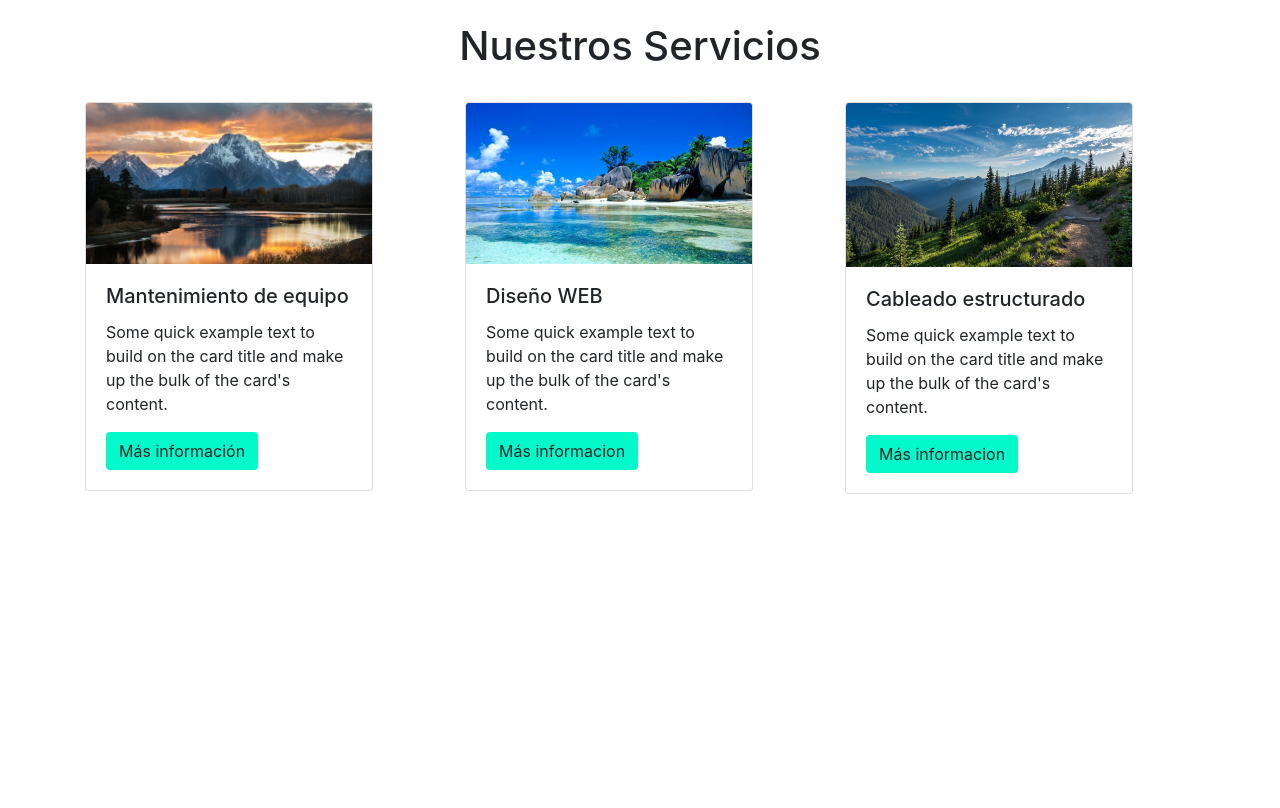
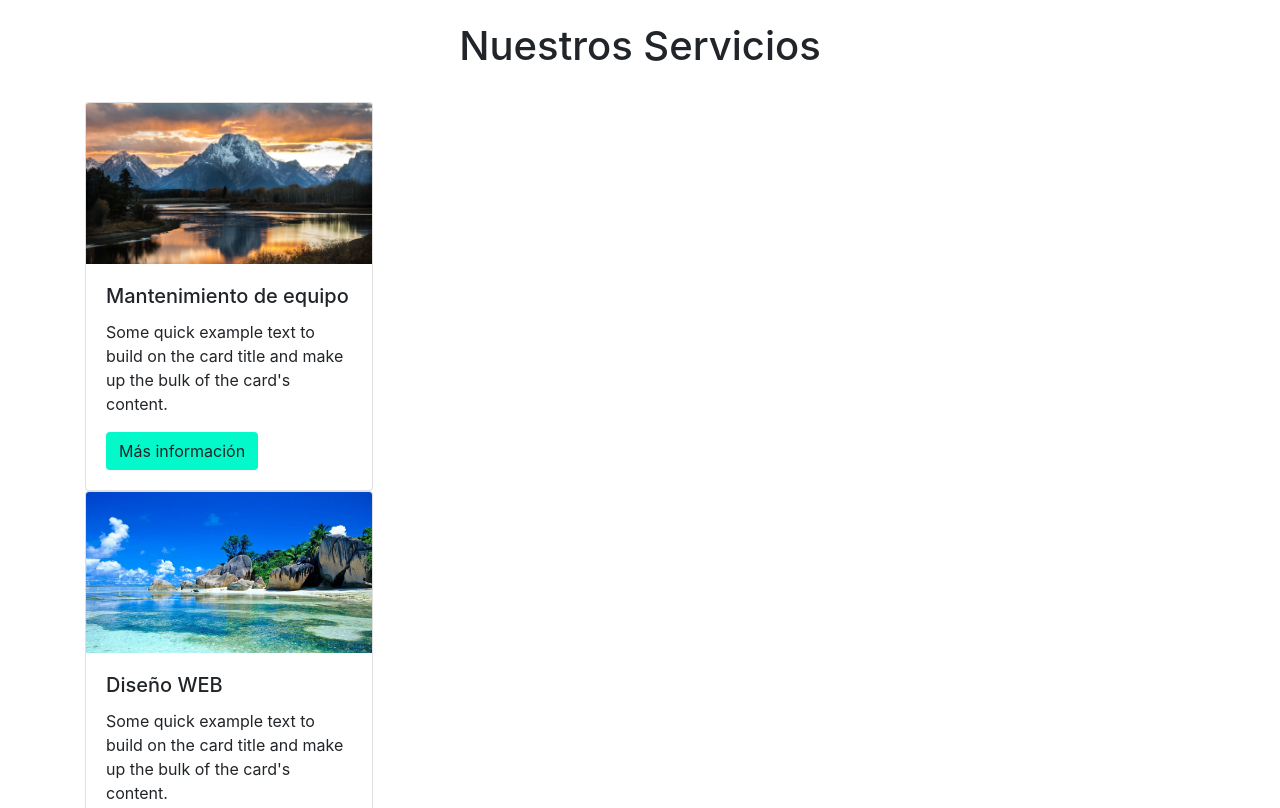
Before and after one commit to javhy014/javhy014.github.io, a plain HTML site: page index.html in a window 1280 px wide. Shown: the part 722-1530 px from the top of the page. Before the commit the page ends 1264 px from the top, so only its background shows below. Drawn offline with nearby package versions, Linux system fonts and the light colour scheme.

Commit message:
Update index.html

```diff
--- a/index.html
+++ b/index.html
@@ -100,7 +100,7 @@
       <!-- TARJETAS DE SERVICIOS -->
       <div class="container">
         <div class="row">
-            <div class="col-4">
+            <div class="col-sm-12">
                 <div class="card rounded" style="width: 18rem;">
                     <img src="img/1.jpg" class="card-img-top" alt="...">
                     <div class="card-body">
@@ -111,7 +111,7 @@
                   </div>
             </div>
             <br>
-            <div class="col-4">
+            <div class="col-sm-12">
                 <div class="card rounded" style="width: 18rem;">
                     <img src="img/2.jpg" class="card-img-top" alt="...">
                     <div class="card-body">
@@ -121,7 +121,7 @@
                     </div>
                   </div>
             </div>
-            <div class="col-4">
+            <div class="col-sm-12">
                 <div class="card rounded" style="width: 18rem;">
                     <img src="img/4.jpg" class="card-img-top" alt="...">
                     <div class="card-body">
```
